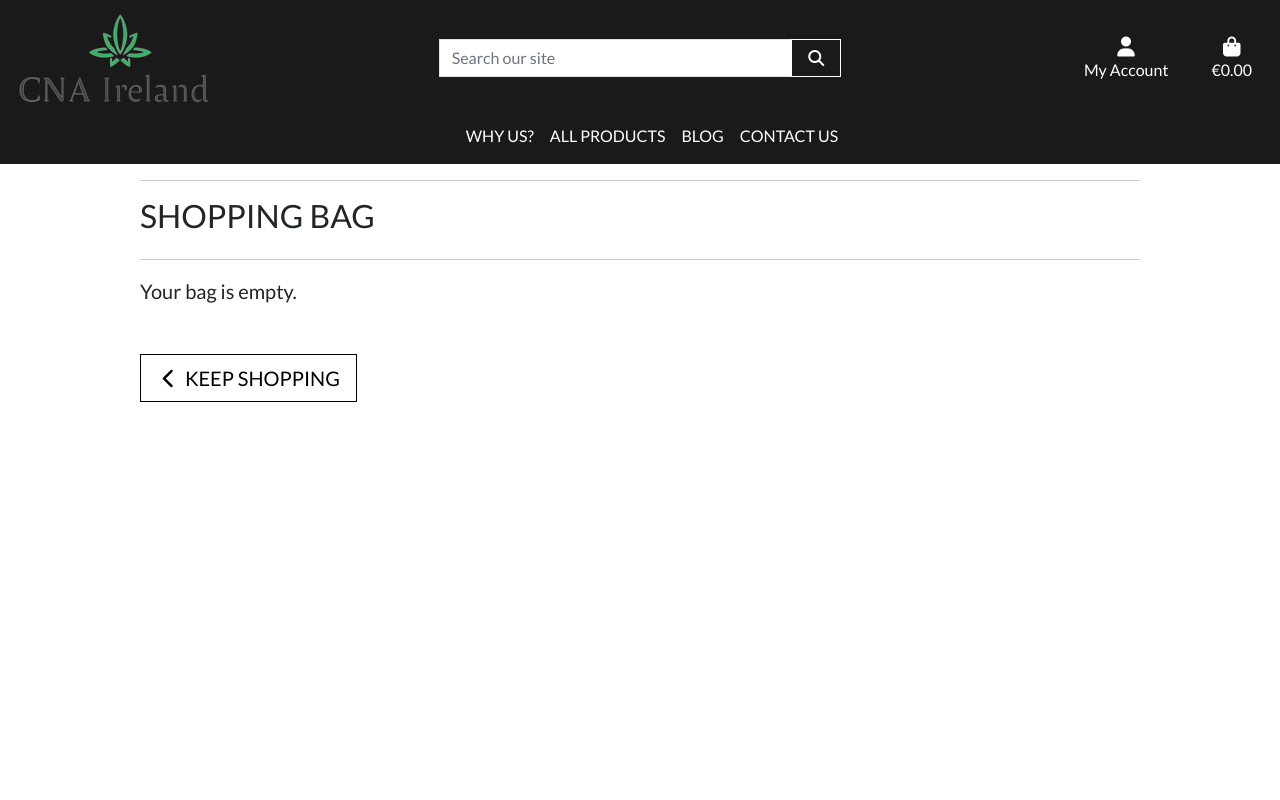
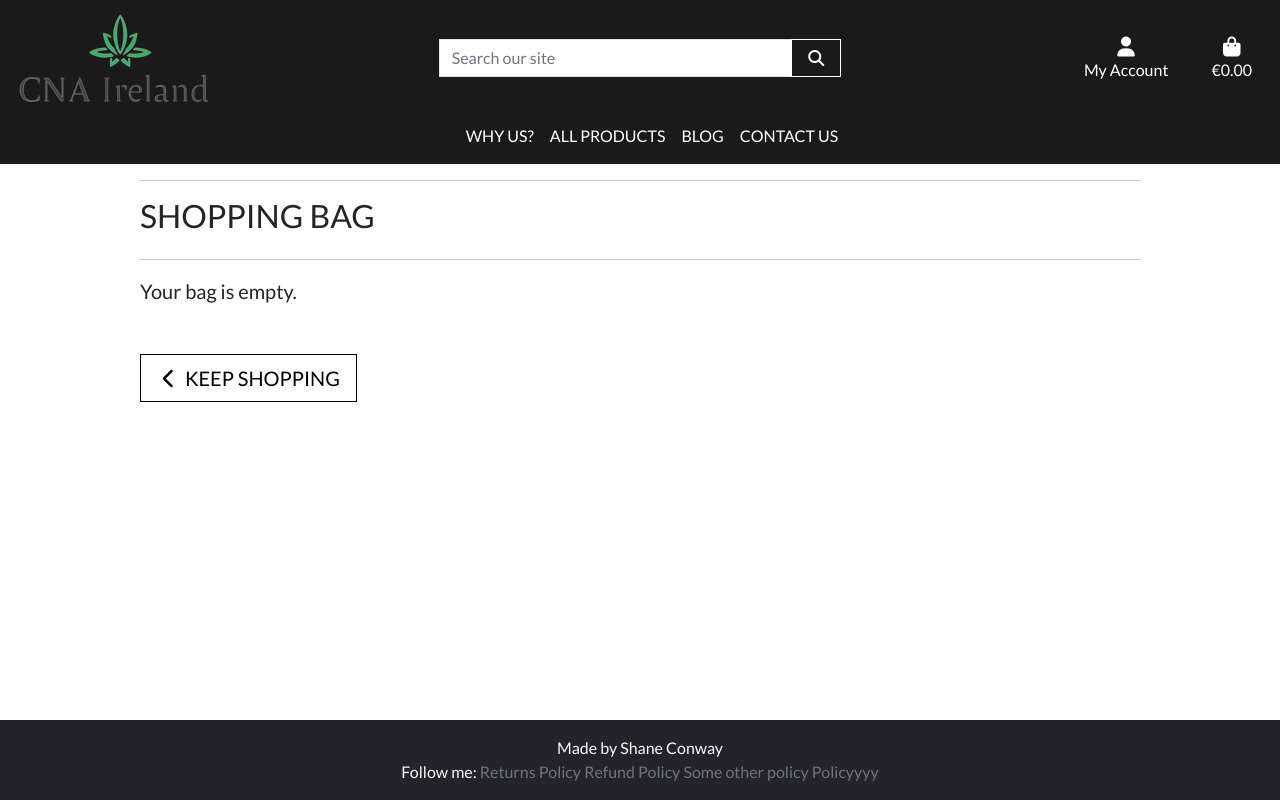
Before and after one commit to ShaneCDev/cna-ireland, a Django app: page /bag/ in a window 1280 px wide. Run offline with Django 4.2, Linux system fonts and the light colour scheme; some libraries are stand-ins or nearby versions.

Commit message:
added a footer to the site and removed some unused code

```diff
--- a/static/css/base.css
+++ b/static/css/base.css
@@ -12,20 +12,8 @@ body {
     height: calc(100vh - 164px);
     color: var(--secondary-color);
     font-family: 'Lato';
+    overflow-y: scroll;
 }
-
-.footer {
-    position: fixed;
-    left: 0;
-    bottom: 0;
-    width: 100%;
-    text-align: center;
-}
-
-/* .background-image {
-    background: url('/media/homepage.webp') no-repeat center fixed;
-    background-size: cover;
-} */
 
 .primary-color {
     background: var(--main-color);
@@ -84,23 +72,6 @@ label[for="id_remember"] {
     color: white;
 }
 
-/* .overlay {
-   height: 100%;
-   width: 100%;
-   top: 0;
-   left: 0;
-   position: fixed;
-   z-index: -1;
-   background: -moz-linear-gradient(top, #000 0%, #2D0007 100%);
-   background: -webkit-gradient(top, #000 0%, #2D0007 100%);
-   background: linear-gradient(to bottom, #000 0%, #2D0007 100%);
-} */
-
-/* .btn-white {
-    background: white;
-    color: black;
-} */
-
 .logo-font {
     text-transform: uppercase;
 }
@@ -130,10 +101,6 @@ a {
     -1px 1px 0 #000,
     -1px 0 0 #000;
 }
-
-/* #product-management-toggle:checked + #product-management-submenu {
-    display: block;
-} */
 
 .dropdown:hover > .dropdown-menu {
     display: block;
--- a/templates/base.html
+++ b/templates/base.html
@@ -41,7 +41,7 @@
     <title>CNA Ireland {% block extra_title %}{% endblock %}</title>
 </head>
 
-<body>
+<body class="d-flex flex-column h-100">
     <header class="container-fluid fixed-top">
         <div id="topnav" class="row pt-lg-2 d-none d-lg-flex primary-color">
             <div class="col-12 col-lg-4 my-auto py-1 py-lg-0">
@@ -73,18 +73,6 @@
                                 <p class="my-0">My Account</p>
                             </div>
                         </a>
-                        <!-- <div class="dropdown-menu border-0" aria-labelledby="user-options">
-                            {% if request.user.is_authenticated %}
-                                {% if request.user.is_superuser %}
-                                    <a href="{% url 'add_product' %}" class="dropdown-item">Product Management</a>
-                                {% endif %}
-                                <a href="{% url 'profile' %}" class="dropdown-item">My Profile</a>
-                                <a href="{% url 'account_logout' %}" class="dropdown-item">Logout</a>
-                            {% else %}
-                                <a href="{% url 'account_signup' %}" class="dropdown-item">Register</a>
-                                <a href="{% url 'account_login' %}" class="dropdown-item">Login</a>
-                            {% endif %}
-                        </div> -->
 
                         <div class="dropdown-menu border-0 primary-color bg-white" aria-labelledby="user-options">
                             {% if request.user.is_superuser %}
@@ -158,17 +146,17 @@
     {% block page_header %}
     {% endblock %}
 
-    {% block content %}
-    {% endblock %}
+    <main class="flex-shrink-0 content">
+        {% block content %}
+        {% endblock %}
+    </main>
 
-
-    <!-- {% include 'includes/footer.html' %} -->
+    {% include 'includes/footer.html' %}
 
     {% block postloadjs %}
     <script type="text/javascript">
         const toastElement = document.querySelector('.toast');
         const toast = new bootstrap.Toast(toastElement);
-        // toastElement.classList.add('show');
         toast.show();
     </script>
     {% endblock %}
--- a/templates/includes/footer.html
+++ b/templates/includes/footer.html
@@ -1,4 +1,5 @@
 <footer class="footer mt-auto py-3 bg-dark">
+    <div class="container">
         <p class="m-0 text-center text-light">Made by Shane Conway</p>
         <p class="m-0 text-center text-light">Follow me:
             <a href="#" class="text-muted me-auto">Returns Policy</a>
@@ -6,4 +7,5 @@
             <a href="#" class="text-muted me-auto">Some other policy</a>
             <a href="#" class="text-muted me-auto">Policyyyy</a>
         </p>
+    </div>
 </footer>
--- a/templates/includes/main-nav.html
+++ b/templates/includes/main-nav.html
@@ -24,7 +24,7 @@
         </li>
 
         <li class="nav-item dropdown">
-            <a class="logo-font font-weight-bold nav-link text-white" href="" id="contact-link" aria-haspopup="true" aria-expanded="false">
+            <a class="logo-font font-weight-bold nav-link text-white" href="{% url 'contact' %}" id="contact-link" aria-haspopup="true" aria-expanded="false">
                 Contact Us
             </a>
         </li>
```
Lines whose indentation alone changed are shown as unchanged.
